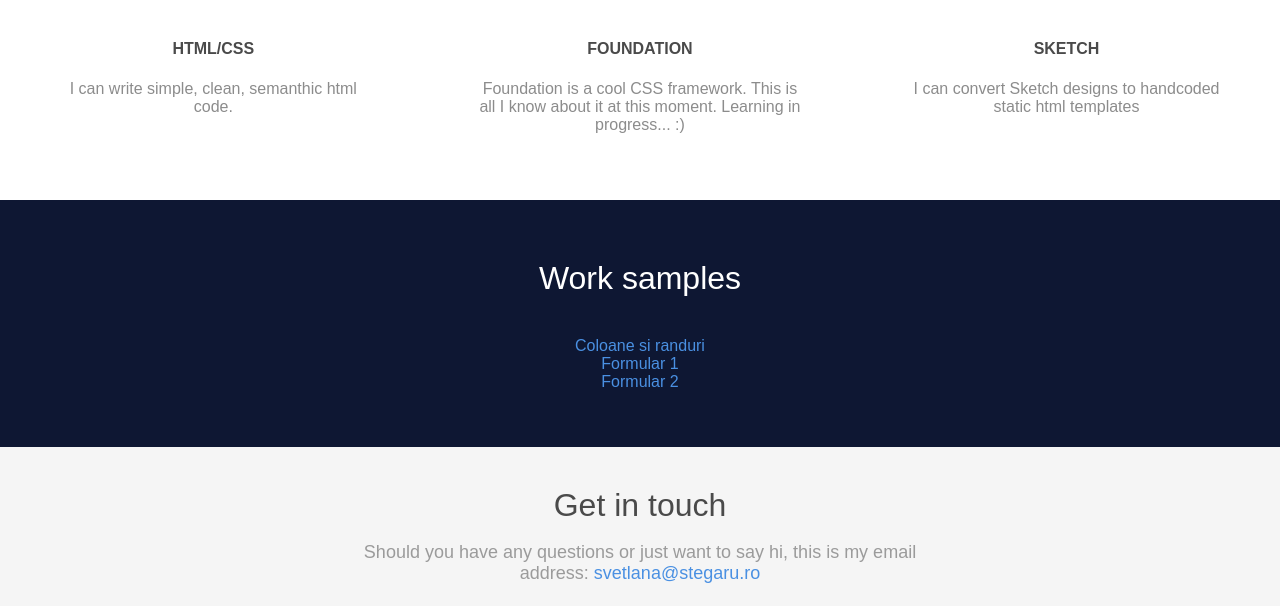
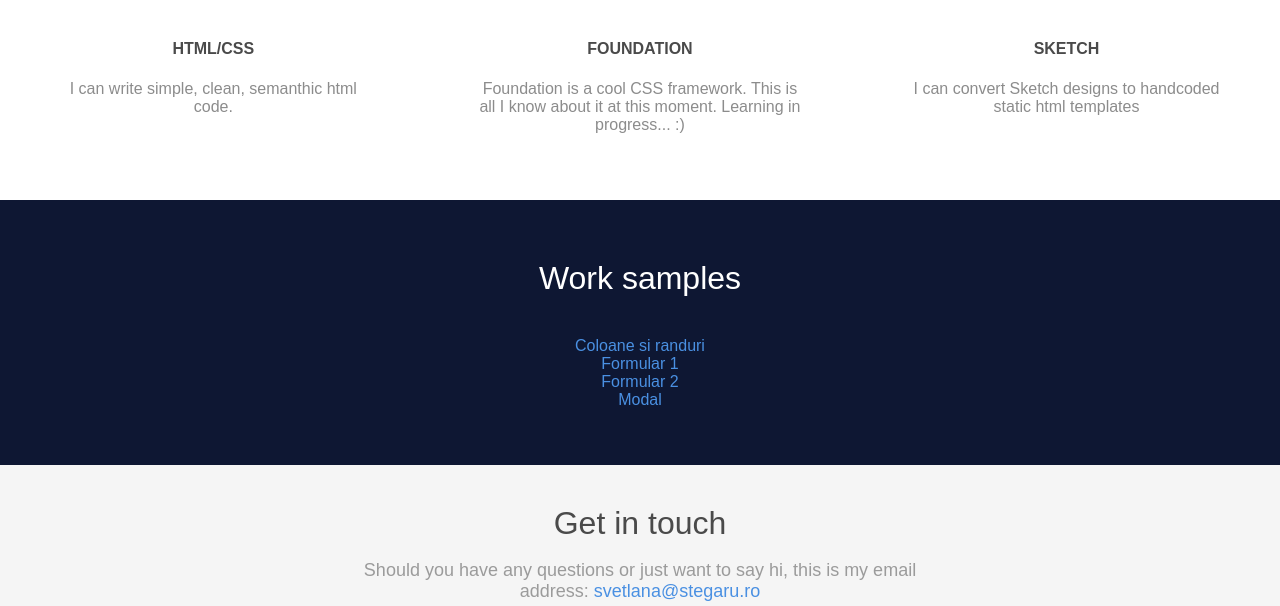
Before and after one commit to resvus/resvus.github.io, a plain HTML site: page index.html in a window 1280 px wide. Shown: the part 493-1099 px from the top of the page. Drawn offline with Linux system fonts and the light colour scheme.

Commit message:
add modal

```diff
--- a/index.html
+++ b/index.html
@@ -30,6 +30,7 @@
 				<li><a href="/work/coloane/">Coloane si randuri</a></li>
 				<li><a href="/work/formular1/">Formular 1</a></li>
 				<li><a href="/work/formular2/">Formular 2</a></li>
+				<li><a href="/work/modal/">Modal</a></li>
 			</ul>
 		</div>
 		<div class="contact">
```
